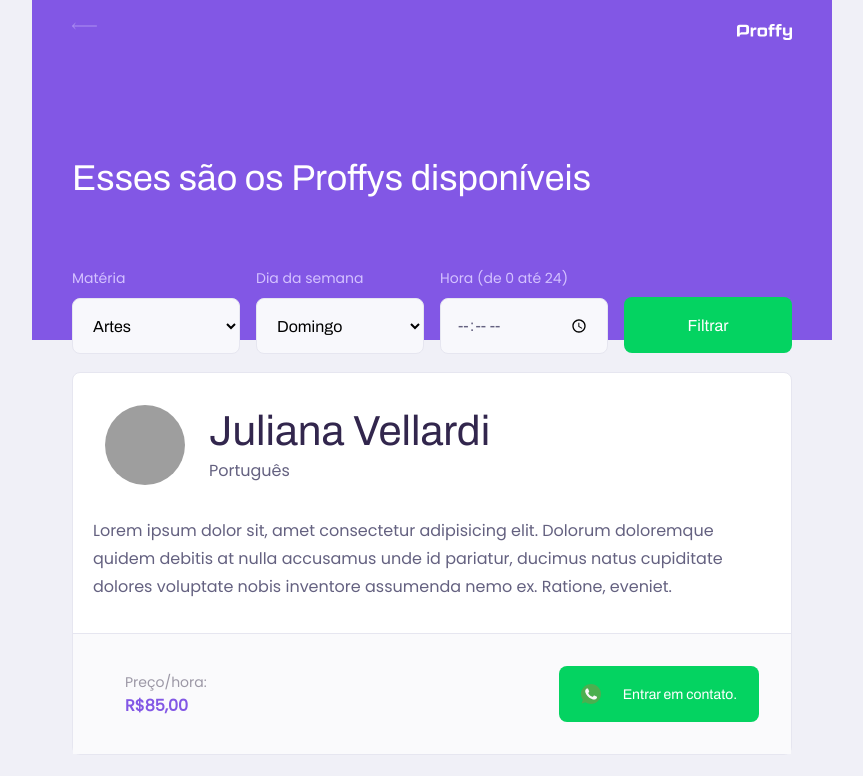
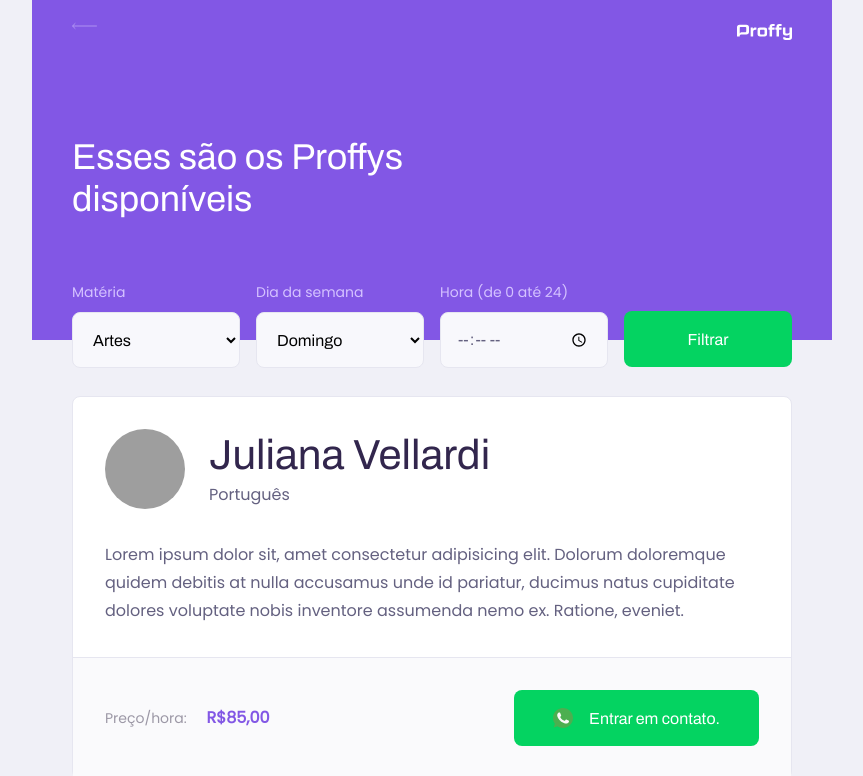
Before and after one commit to juvellardi/NLW, a plain HTML site: page study.html in a window 1280 px wide. Shown: the top 776 px of the page, without its empty margins (208-1071 px from the left). Drawn offline with Linux system fonts and the light colour scheme; grey boxes are pictures that could not be loaded.

Commit message:
page landing and page study mobile and desktop

```diff
--- a/styles/partials/page-study.css
+++ b/styles/partials/page-study.css
@@ -153,7 +153,7 @@
     margin-top: .4rem;
 }
 
-.teacher-item p {
+.teacher-item > p {
     padding: 0 2rem;
     font-size: 1.6rem;
     line-height: 2.8rem;
@@ -230,6 +230,10 @@
         justify-content: center;
     }
 
+    .page-header .header-content strong {
+        max-width: 350px;
+    }
+
     .teacher-item header,
     .teacher-item footer {
         padding: 32px;
@@ -242,4 +246,32 @@
         position: absolute;
         bottom: -28px;
     }
+
+    #page-study main{
+        padding: 32px 0;
+        max-width: 740px;
+        margin: 0 auto;
+    }
+
+    #search-teachers .select-block {
+        margin-bottom: 0;
+    }
+
+    .teacher-item > p{
+        padding: 0 32px;
+    }
+    .teacher-item footer p strong {
+        display: initial;
+        margin-left: 16px;
+    }
+
+    .teacher-item footer button {
+        width: 245px;
+        font-size: 16px;
+        justify-content: center;
+    }
+
+    .teacher-item footer button img {
+        margin-right: 16px;
+    };
 }
```
